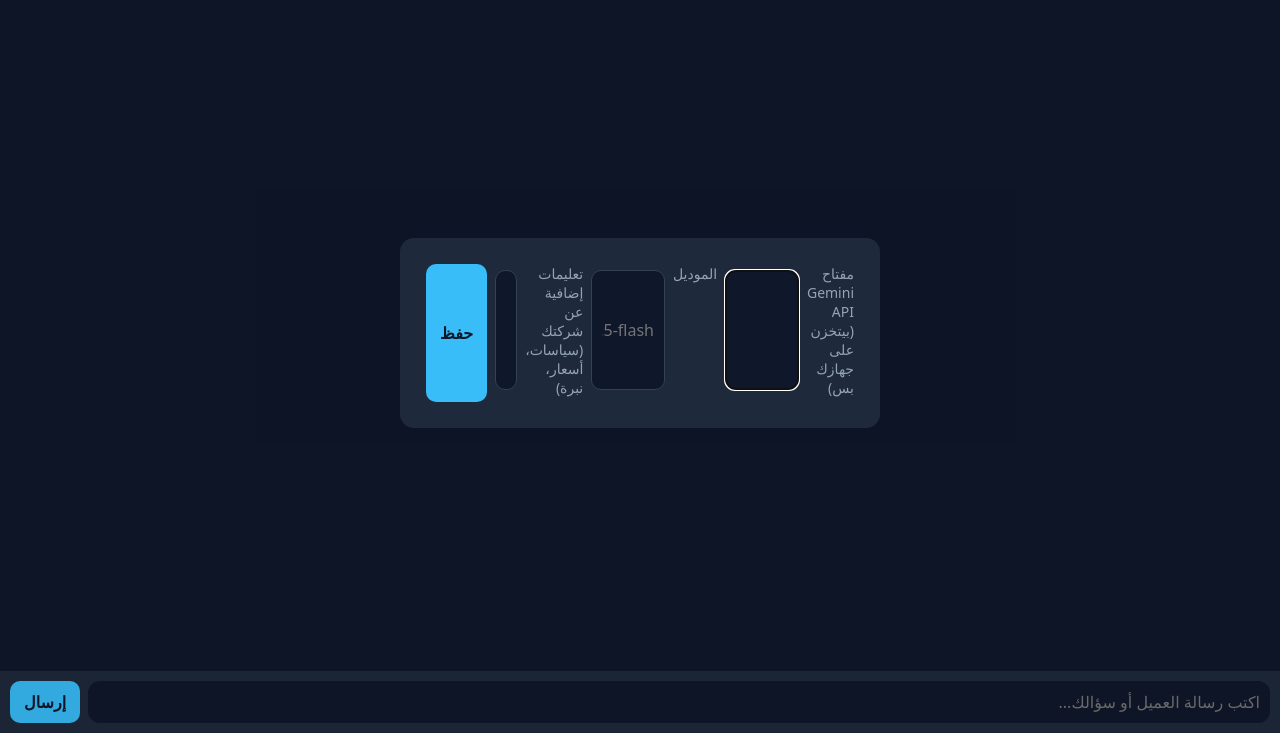
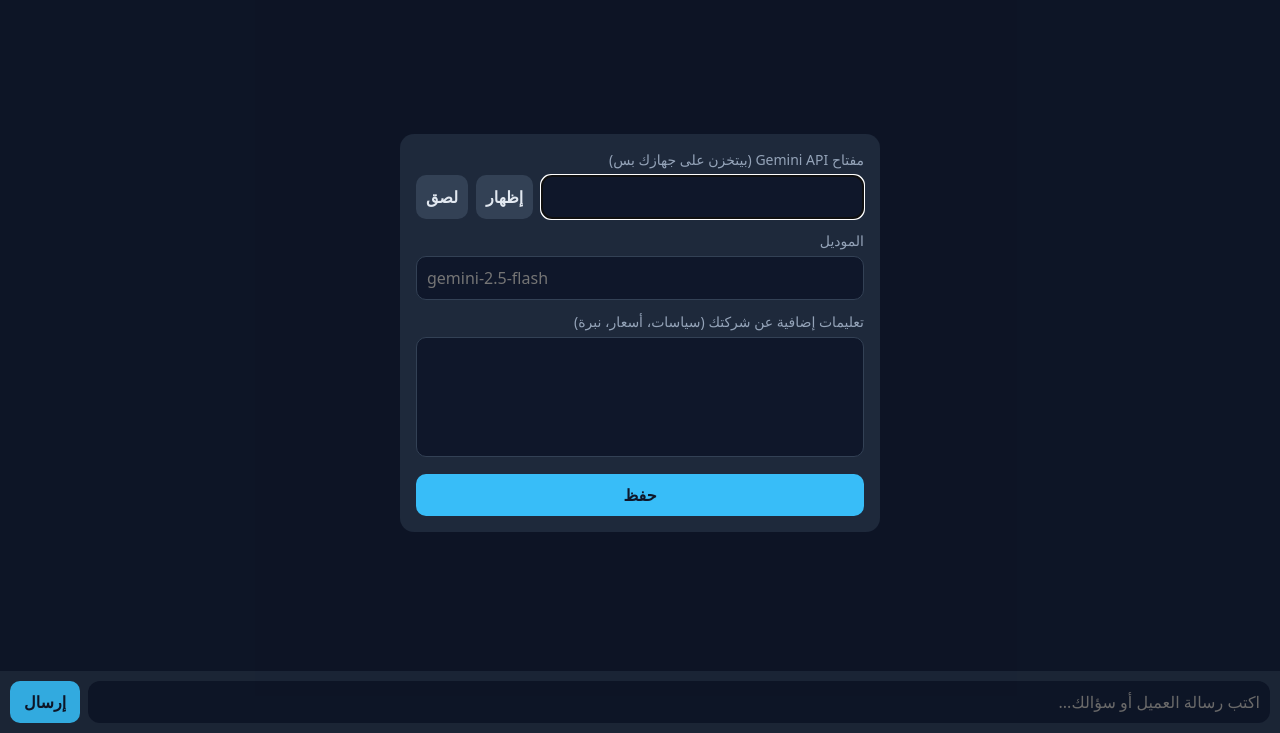
Before and after one commit to ahmedabdallah1591999-svg/cs-agent, a plain HTML site: page index.html in a window 1280 px wide. Both pictures are taken after a click on the button "⚙️". Shown: the part 67-800 px from the top of the page. Drawn offline with Linux system fonts and the light colour scheme.

Commit message:
Update index.html

```diff
--- a/index.html
+++ b/index.html
@@ -13,14 +13,15 @@ form{display:flex;gap:8px;padding:10px;background:#1e293b}
 textarea{flex:1;resize:none;border:0;border-radius:12px;padding:10px;font:inherit;background:#0f172a;color:#e2e8f0;max-height:120px}
 dialog{background:#1e293b;color:#e2e8f0;border:0;border-radius:14px;width:92%;max-width:480px}
 dialog input,dialog textarea,dialog select{width:100%;margin:6px 0 12px;padding:10px;border-radius:10px;border:1px solid #334155;background:#0f172a;color:#e2e8f0;font:inherit}
-label{font-size:14px;color:#94a3b8}
+label{display:block;font-size:14px;color:#94a3b8}
+dialog form{display:block;padding:0}dialog{padding:16px}.kr{display:flex;gap:8px;margin:6px 0 12px}.kr input{margin:0;flex:1;min-width:0}.kr button{padding:10px}#df>button{width:100%}
 </style></head><body>
 <header><b>🎧 خبير خدمة العملاء</b><span><button class="g" id="clr">جديد</button> <button class="g" id="set">⚙️</button></span></header>
 <div id="log"></div>
 <form id="f"><textarea id="t" rows="1" placeholder="اكتب رسالة العميل أو سؤالك..."></textarea><button>إرسال</button></form>
 <dialog id="d"><form method="dialog" id="df">
-<label>مفتاح Gemini API (بيتخزن على جهازك بس)</label><input id="k" type="password" autocomplete="off">
-<label>الموديل</label><input id="mo" placeholder="gemini-2.5-flash">
+<label>مفتاح Gemini API (بيتخزن على جهازك بس)</label><div class="kr"><input id="k" type="password" autocomplete="off" autocapitalize="off" spellcheck="false" dir="ltr"><button type="button" class="g" id="sh">إظهار</button><button type="button" class="g" id="pa">لصق</button></div>
+<label>الموديل</label><input id="mo" dir="ltr" placeholder="gemini-2.5-flash">
 <label>تعليمات إضافية عن شركتك (سياسات، أسعار، نبرة)</label><textarea id="co" rows="5"></textarea>
 <button>حفظ</button></form></dialog>
 <script>
@@ -35,6 +36,8 @@ function add(c,t){const d=document.createElement('div');d.className='m '+c;d.tex
 hist.forEach(h=>add(h.role=='user'?'u':'a',h.parts[0].text));
 $('set').onclick=()=>{$('k').value=S.key||'';$('mo').value=S.model||'';$('co').value=S.co||'';$('d').showModal()};
 $('df').onsubmit=()=>{S.key=$('k').value.trim();S.model=$('mo').value.trim();S.co=$('co').value;save()};
+$('sh').onclick=()=>{const k=$('k'),h=k.type=='password';k.type=h?'text':'password';$('sh').textContent=h?'إخفاء':'إظهار'};
+$('pa').onclick=async()=>{try{$('k').value=(await navigator.clipboard.readText()).trim()}catch(x){alert('اضغط مطولًا على الخانة واختار لصق')}};
 $('clr').onclick=()=>{hist=[];S.hist=[];save();$('log').innerHTML=''};
 $('f').onsubmit=async e=>{e.preventDefault();const v=$('t').value.trim();if(!v)return;
  if(!S.key){$('set').click();return}
```
